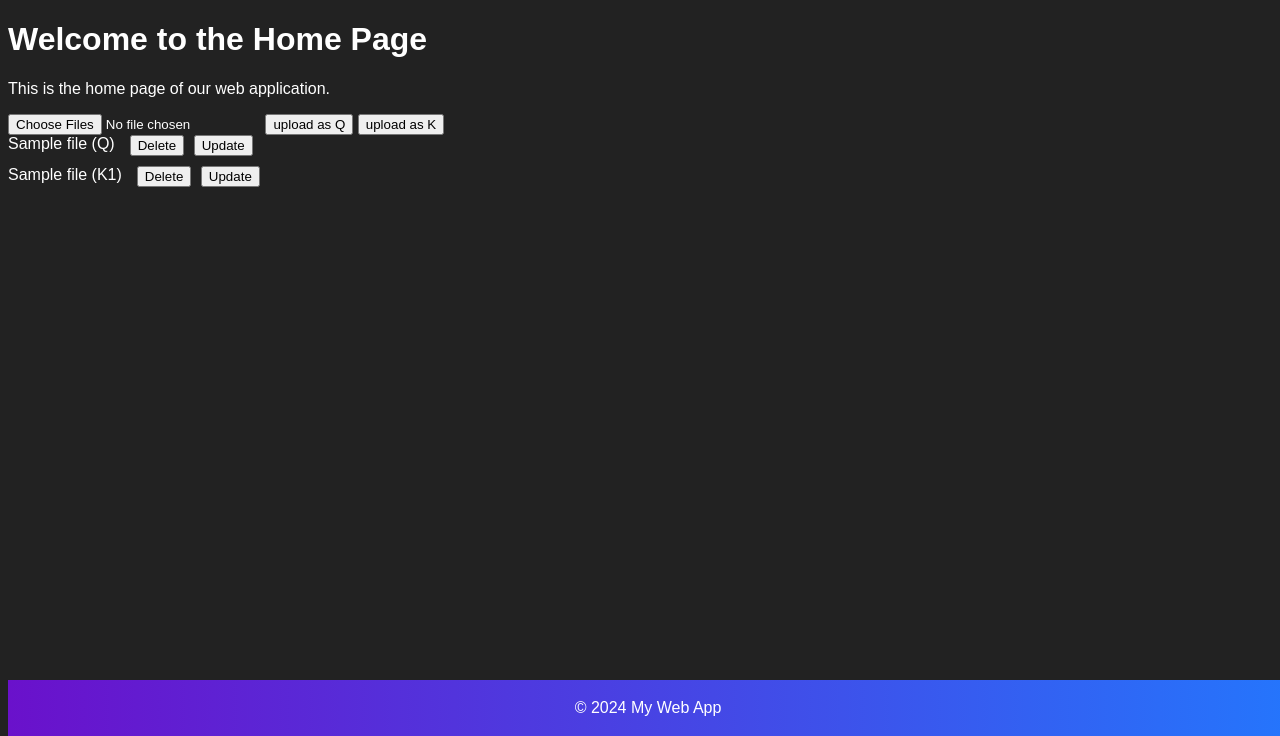
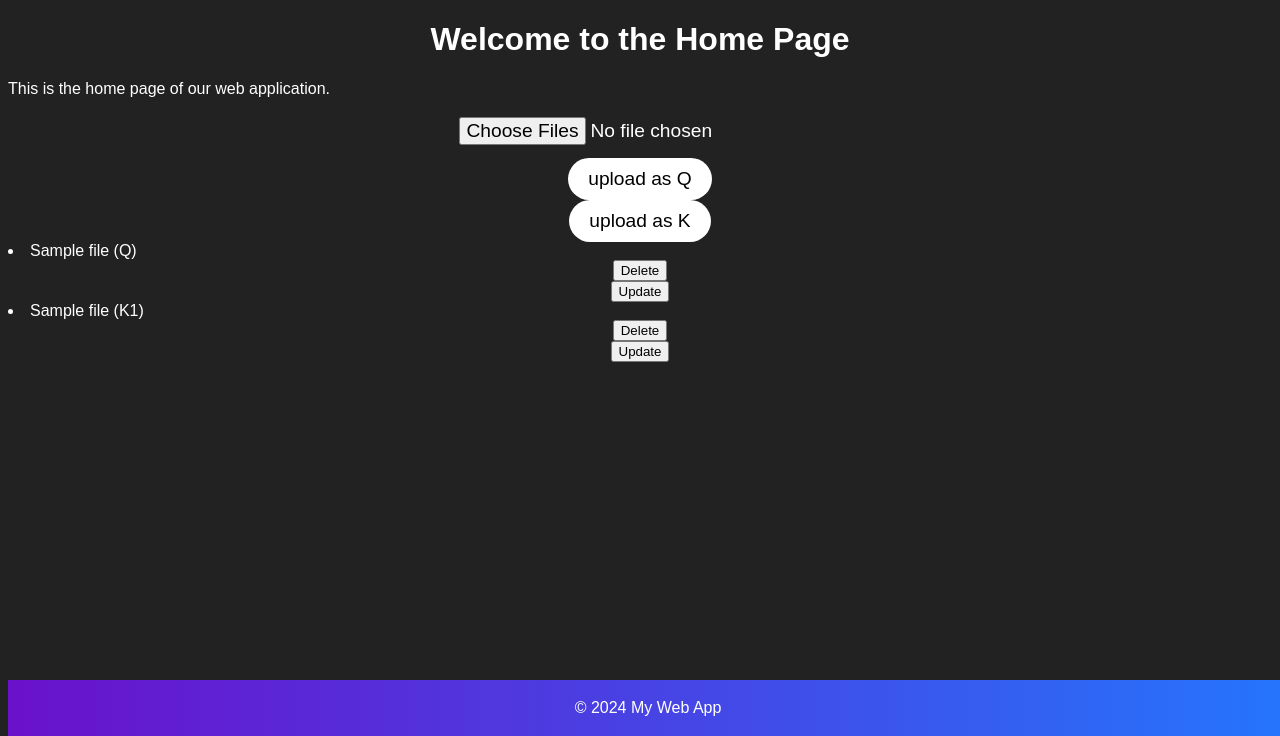
Before and after one commit to Show-Rai-Menn/Authourship_Analasys, a Flask app: page /file in a window 1280 px wide. Shown: the part 64-800 px from the top of the page. Run offline with Flask 3, Linux system fonts and the light colour scheme; tables that the repository leaves empty hold one stand-in row (values such as "Sample post").

Commit message:
Fumiaki Hayafuji changes

```diff
--- a/main.py
+++ b/main.py
@@ -33,17 +33,23 @@ def file():
 @app.route('/upload', methods=['POST'])
 def upload_file():
     if 'files' not in request.files:
-        return render_template('file.html', message='No file part')
+        Q_file=db.search_allQ()
+        K_files=db.search_allK()
+        return render_template('file.html', message='No file part', Q_file=Q_file, K_files=K_files)
 
     files = request.files.getlist('files')
     if not files:
-        return render_template('file.html', message='No selected file')
+        Q_file=db.search_allQ()
+        K_files=db.search_allK()
+        return render_template('file.html', message='No selected file', Q_file=Q_file, K_files=K_files)
 
     kind=request.form.get('kind')
 
     for file in files:
         if file.filename == '':
-            return render_template('file.html', message='No selected file')#ファイル選択画面を開いたが何も選択していない場合
+            Q_file=db.search_allQ()
+            K_files=db.search_allK()
+            return render_template('file.html', message='No selected file', Q_file = Q_file, K_files = K_files)#ファイル選択画面を開いたが何も選択していない場合
 
         content = file.read().decode('shift_jis')  # テキストファイルの場合
 
@@ -58,7 +64,9 @@ def upload_file():
 
 
         else:
-            return render_template('file.html', message='file extension is wrong')#拡張子が違うとき
+            Q_file=db.search_allQ()
+            K_files=db.search_allK()
+            return render_template('file.html', message='file extension is wrong', Q_file = Q_file, K_files = K_files)#拡張子が違うとき
 
     return render_template('file.html', message='file upload successfully and please reload')#正常なとき
 
--- a/static/css/file.css
+++ b/static/css/file.css
@@ -1,25 +1,87 @@
-.file-item {
+
+  /* 以下の部分は変更なし */
+
+  form {
     display: flex;
-    flex-direction: row;
-    align-items: flex-start;
-    margin-bottom: 10px; /* 各項目間にスペースを追加 */
+    flex-direction: column;
+    align-items: center;
+  }
+
+  input[type="file"] {
+    margin-bottom: 10px;
+    border: 3px solid transparent;
+    cursor: pointer;
+    font-size: 1.2em; /* フォントサイズを大きくする */
+    transition: all 0.5s; /* すべての変更にトランジションを適用する */
+  }
+
+
+  input[type=file]:hover {
+    transform: scale(1.1); /* ホバー時にボタンを少し大きくする */
 }
-.file-item li {
-    margin-right: 10px;
-    list-style: none;
+  .submit-buttons {
+    margin-bottom: 20px;
+  }
+
+  input[type="submit"] {
+    padding: 10px 20px;
+    background-color: white;
+    color: black;
+    border: none;
+    border-radius: 50px;
+    cursor: pointer;
+    font-size: 1.2em; /* フォントサイズを大きくする */
+    transition: all 0.5s; /* すべての変更にトランジションを適用する */
+    position: relative; /* ボタンの位置を相対的に設定する */
+    overflow: hidden; /* ボタンの外側に出る要素を隠す */
+  }
+
+  input[type="submit"]:hover {
+    background:linear-gradient(to right, #6a11CB, #2575FC);
+    color: white;
+    transform: scale(1.1); /* ホバー時にボタンを少し大きくする */
+  }
+
+  h1 {
+    text-align: center;
+  }
+
+  #file {
+    display: flex;
+    justify-content: center;
+    color: red;
+
+  }
+#message {
+    text-align: center;
+    color: red;
 }
 
-.file-name {
-    margin-right: 10px;
-}
+  #text-list {
+    display: flex;
+    flex-direction: column; /* 縦並びにする */
+    align-items: center; /* 子要素を中央揃えにする */
 
-.file-item button {
-    margin-left: 5px;
-}
-.file-buttons button {
-    margin-bottom: 5px;
-}
+  }
 
-.spacer {
-    height: 100px; /* 空の要素に高さを設定 */
-}
+  #text-list li {
+    list-style: none;
+    padding: 5px;
+  }
+  .spacer {
+    margin-top: 100px;
+  }
+
+  #submit-result
+  {
+    text-align: center;
+    color: red;
+    font-size: 1.5em;
+  }
+
+  #submit-sucsess
+  {
+    text-align: center;
+    color: #009999;
+    font-size: 1.5em;
+  }
```
Also changed, not shown: static/css/exploratory.css (deleted, +0 -37 lines).
